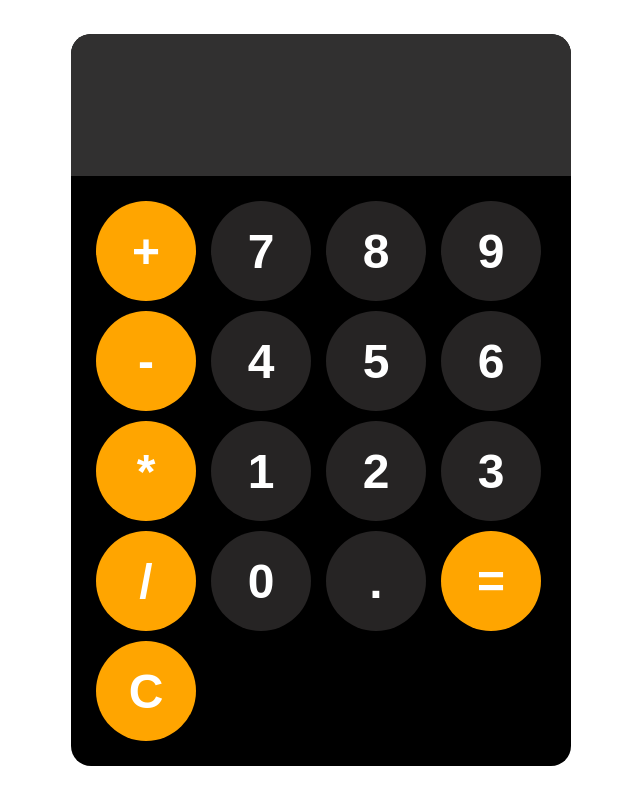
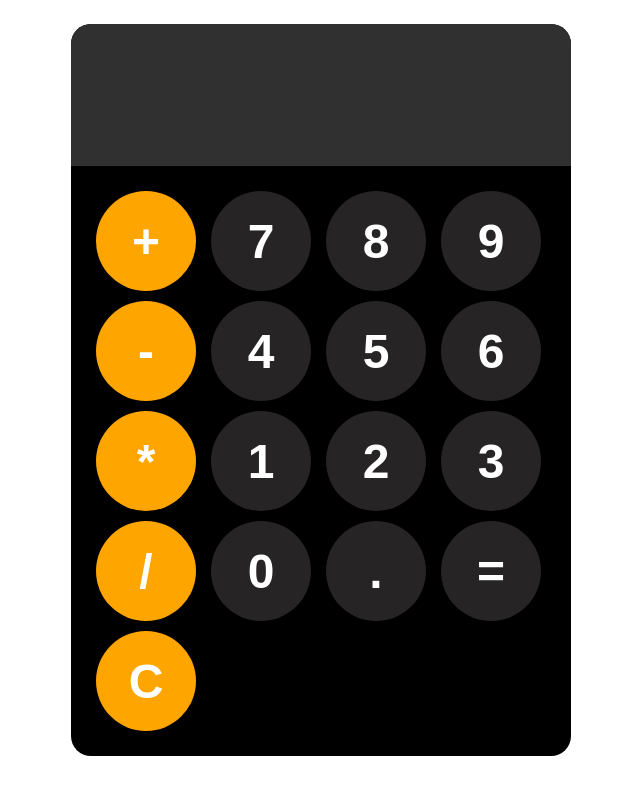
Before and after one commit to Gunaseelan7704/Calculator-App, a plain HTML site: page index.html in a window 1280 px wide. Shown: the whole page, without its empty margins (319-959 px from the left). Drawn offline with Linux system fonts and the light colour scheme.

Commit message:
changed some styles for calculator

```diff
--- a/index.html
+++ b/index.html
@@ -25,7 +25,7 @@
             <button onclick="appendToDisplay('/')" class="operator">/</button>
             <button onclick="appendToDisplay('0')">0</button>
             <button onclick="appendToDisplay('.')">.</button>
-            <button onclick="calculate()" class="operator">=</button>
+            <button onclick="calculate()">=</button>
             <button onclick="clearDisplay()" class="operator">C</button>
         </div>
     </div>
--- a/styles.css
+++ b/styles.css
@@ -1,9 +1,9 @@
 body{
-    margin: 0;
+    margin:10px;
     display: flex;
     justify-content: center;
     align-items: center;
-    height: 100vh;
+    height: 95vh;
 }
 button{
     width: 100px;
```
